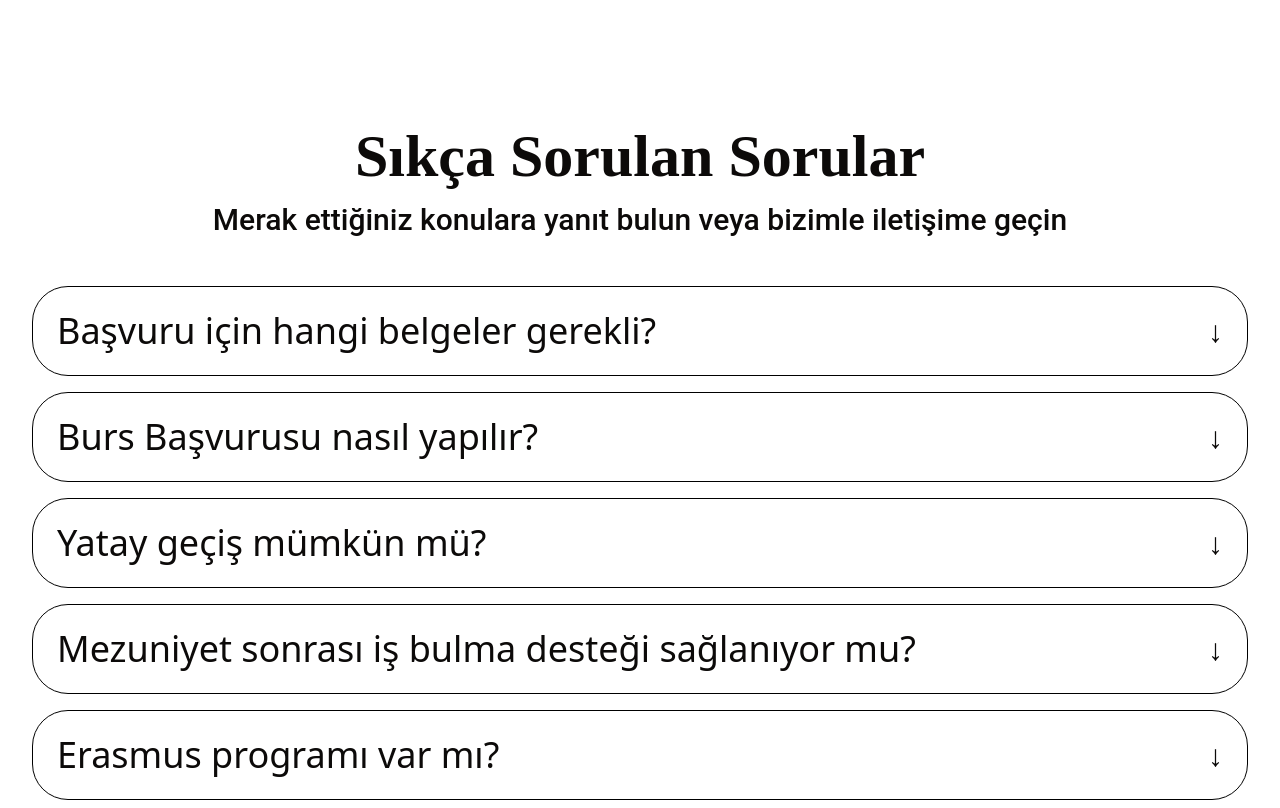
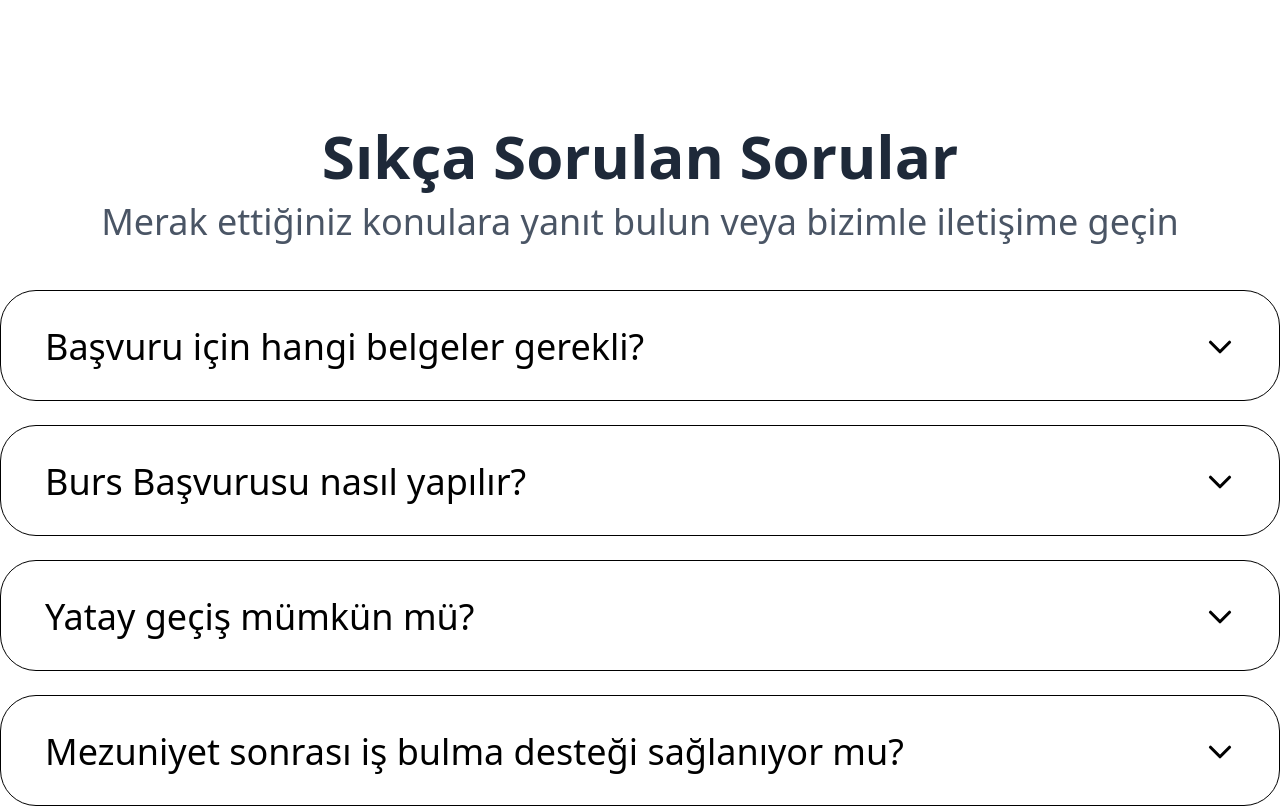
Before and after one commit to aliiaycicek/Beykent-University-WebSite, a Next.js app: page /aday-ogrenci in a window 1280 px wide. Shown: the part 6786-7594 px from the top of the page. Built offline with nearby package versions, Linux system fonts and the light colour scheme.

Commit message:
feat: Figma FAQ tasarımı entegre edildi ve responsive boyutlar ayarlandı

```diff
--- a/src/features/aday-ogrenci/components/FAQItem.tsx
+++ b/src/features/aday-ogrenci/components/FAQItem.tsx
@@ -1,25 +1,81 @@
-'use client';
+import React from 'react';
 
-import { useState } from 'react';
+type FAQItemProps = {
+  id: number;
+  question: string;
+  answer: string;
+  isOpen: boolean;
+  onToggle: (id: number) => void;
+};
 
-interface Props {
-  question: string;
-}
+// Figma'daki tasarıma uygun ok ikonu
+const ArrowIcon = ({ isOpen }: { isOpen: boolean }) => (
+  <div
+    className={`
+      flex items-center justify-center
+      transform transition-transform duration-300 ease-in-out
+      ${isOpen ? 'rotate-180' : 'rotate-0'}
+    `}
+  >
+    <svg
+      width="38"
+      height="38"
+      viewBox="0 0 24 24"
+      fill="none"
+      stroke="black"
+      strokeWidth="2"
+      strokeLinecap="round"
+      strokeLinejoin="round"
+    >
+      <path d="M6 9l6 6 6-6" />
+    </svg>
+  </div>
+);
 
-export default function FAQItem({ question }: Props) {
-  const [open, setOpen] = useState(false);
+export default function FAQItem({
+  id,
+  question,
+  answer,
+  isOpen,
+  onToggle,
+}: FAQItemProps) {
+  return (
+    <div
+      className={`
+        w-full bg-white overflow-hidden relative
+        border border-black rounded-[36px]
+        transition-all duration-300 ease-in-out
+        ${isOpen ? 'h-auto pb-8' : 'h-[111px]'}
+      `}
+    >
+      <button
+        className="w-full h-[111px] flex justify-between items-center focus:outline-none text-left"
+        // Figma: Left 44px, Icon Left 1266px (Total 1306) -> Right padding approx 40px
+        style={{ paddingLeft: '44px', paddingRight: '40px' }}
+        onClick={() => onToggle(id)}
+        aria-expanded={isOpen}
+      >
+        {/* Soru Metni */}
+        {/* Figma: Roboto, Medium (500), 36px */}
+        <span className="font-roboto font-medium text-[20px] md:text-[36px] text-black leading-tight select-none">
+          {question}
+        </span>
 
-  return (
-    <div className="bg-white border border-black rounded-[36px] p-6">
-      <button
-        onClick={() => setOpen(!open)}
-        className="w-full flex items-center justify-between text-left"
+        {/* Ok İkonu */}
+        <ArrowIcon isOpen={isOpen} />
+      </button>
+
+      {/* Cevap Alanı */}
+      <div
+        className={`
+          transition-opacity duration-300 ease-in-out
+          ${isOpen ? 'opacity-100 visible' : 'opacity-0 invisible h-0'}
+        `}
       >
-        <span className="text-2xl lg:text-4xl font-medium">{question}</span>
-        <span className="text-3xl transform transition-transform">
-          {open ? '↑' : '↓'}
-        </span>
-      </button>
+        <div className="px-[44px] pt-2 text-gray-700 text-lg sm:text-xl md:text-2xl font-roboto leading-relaxed border-t border-gray-200 mt-2 mx-[44px]">
+          {answer}
+        </div>
+      </div>
     </div>
   );
 }
--- a/src/features/aday-ogrenci/sections/FAQSection.tsx
+++ b/src/features/aday-ogrenci/sections/FAQSection.tsx
@@ -1,33 +1,73 @@
+'use client';
+
+import { useState } from 'react';
 import FAQItem from '../components/FAQItem';
 
+interface FAQ {
+  id: number;
+  question: string;
+  answer: string;
+}
+
 export default function FAQSection() {
-  const faqs = [
-    { id: 1, question: 'Başvuru için hangi belgeler gerekli?' },
-    { id: 2, question: 'Burs Başvurusu nasıl yapılır?' },
-    { id: 3, question: 'Yatay geçiş mümkün mü?' },
-    { id: 4, question: 'Mezuniyet sonrası iş bulma desteği sağlanıyor mu?' },
-    { id: 5, question: 'Erasmus programı var mı?' },
+  const faqs: FAQ[] = [
+    {
+      id: 1,
+      question: 'Başvuru için hangi belgeler gerekli?',
+      answer:
+        'T.C. uyruklu öğrenciler için Lise diploması, ÖSYM Yerleştirme Sonuç Belgesi, Nüfus Cüzdanı fotokopisi, ikametgâh ve adli sicil kaydı gibi temel belgeler istenir. Yurt dışından başvuran öğrenciler için YÖK tarafından belirlenen ek şartlar ve belgeler (örn. denklik belgesi) talep edilir. Kesin ve güncel liste için lütfen Beykent Üniversitesi Öğrenci İşleri sayfasını kontrol ediniz.',
+    },
+    {
+      id: 2,
+      question: 'Burs Başvurusu nasıl yapılır?',
+      answer:
+        'Beykent Üniversitesi, öğrencilerine ÖSYM başarı bursları, sporcu bursları ve bazı özel durumlarda yönetim kurulu bursları sunmaktadır. ÖSYM bursları, yerleştirme puanınıza göre otomatik olarak tanımlanır. Ek burs başvuruları (örn. başarı veya sporcu bursları) için üniversitenin ilgili birimleri tarafından belirlenen tarihlerde başvuru yapılması gerekmektedir. Detaylı bilgi ve başvuru süreçleri için üniversitenin Burslar ve Ücretler sayfasını takip ediniz.',
+    },
+    {
+      id: 3,
+      question: 'Yatay geçiş mümkün mü?',
+      answer:
+        'Evet, Beykent Üniversitesi Yükseköğretim Kurumları Arasında Önlisans ve Lisans Düzeyinde Yatay Geçiş Esaslarına Dair Yönetmelik kapsamında Merkezi Yerleştirme Puanı (Ek Madde-1) ve Kurumlar Arası Yatay Geçiş ile öğrenci kabul etmektedir. Başvurular genellikle akademik takvimde belirtilen dönemlerde yapılır. Başvuru şartları, kontenjanlar ve gerekli belgeler her dönem üniversitenin web sitesinde duyurulur. Başvuru yapmadan önce ilgili yönetmelik ve duyuruları incelemeniz önemlidir.',
+    },
+    {
+      id: 4,
+      question: 'Mezuniyet sonrası iş bulma desteği sağlanıyor mu?',
+      answer:
+        'Beykent Üniversitesi, Kariyer Merkezi aracılığıyla öğrencilerine ve mezunlarına çeşitli destekler sunmaktadır. Bu destekler arasında kariyer planlama danışmanlığı, özgeçmiş hazırlama atölyeleri, staj ve iş ilanları duyuruları, kariyer günleri etkinlikleri ve mezunlarla buluşma organizasyonları yer alır. Merkez, öğrencilerin sektörle buluşmasını sağlamak için aktif olarak çalışır.',
+    },
+    {
+      id: 5,
+      question: 'Erasmus programı var mı?',
+      answer:
+        'Evet, Beykent Üniversitesi Avrupa Birliği Eğitim ve Gençlik Programları Merkezi Başkanlığı (Ulusal Ajans) tarafından desteklenen Erasmus+ öğrenci ve personel hareketliliği programına sahiptir. Öğrenciler anlaşmalı Avrupa üniversitelerinde bir veya iki yarıyıl eğitim alabilirler. Başvuru şartları (not ortalaması, yabancı dil yeterliliği) her akademik yıl için Uluslararası İlişkiler Ofisi tarafından belirlenir ve duyurulur.',
+    },
   ];
 
+  const [openItemId, setOpenItemId] = useState<number | null>(null);
+
+  const handleToggle = (id: number) => {
+    setOpenItemId(openItemId === id ? null : id);
+  };
+
   return (
-    <section className="py-16 bg-white">
-      <div className="max-w-[1440px] mx-auto px-4 sm:px-6 lg:px-8">
-        <h2
-          className="text-3xl sm:text-4xl lg:text-5xl xl:text-6xl font-semibold mb-3 sm:mb-4 text-center"
-          style={{ fontFamily: 'Roboto Slab' }}
-        >
+    <section className="py-16 bg-white w-full">
+      <div className="w-full max-w-[1306px] mx-auto px-4 md:px-0">
+        <h2 className="text-4xl lg:text-6xl font-semibold mb-4 text-center text-gray-800 font-roboto">
           Sıkça Sorulan Sorular
         </h2>
-        <p
-          className="text-lg sm:text-xl lg:text-2xl xl:text-3xl font-medium mb-8 sm:mb-10 lg:mb-12 text-center"
-          style={{ fontFamily: 'Roboto' }}
-        >
+        <p className="text-2xl lg:text-4xl font-medium mb-12 text-center text-gray-600 font-roboto">
           Merak ettiğiniz konulara yanıt bulun veya bizimle iletişime geçin
         </p>
-
-        <div className="space-y-4">
+        <div className="flex flex-col gap-6">
           {faqs.map(faq => (
-            <FAQItem key={faq.id} question={faq.question} />
+            <FAQItem
+              key={faq.id}
+              id={faq.id}
+              question={faq.question}
+              answer={faq.answer}
+              isOpen={faq.id === openItemId}
+              onToggle={handleToggle}
+            />
           ))}
         </div>
       </div>
```
